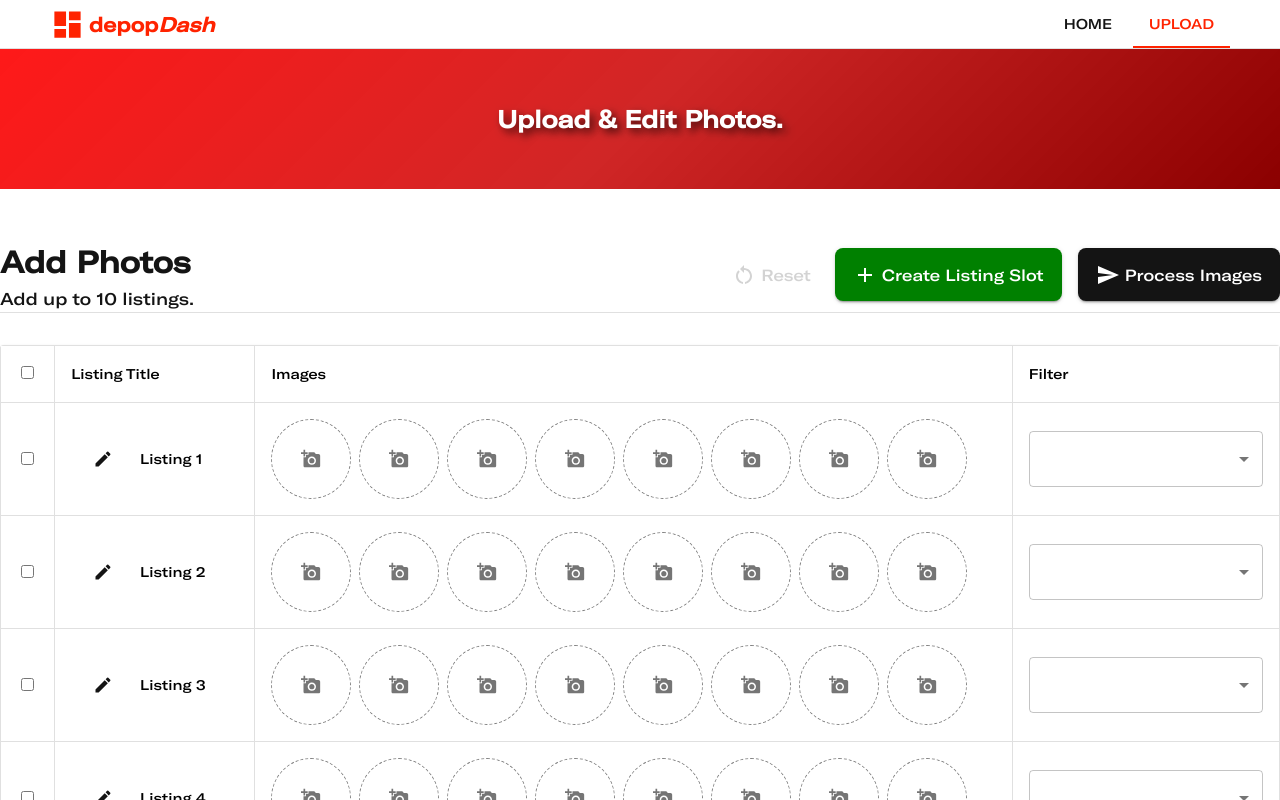
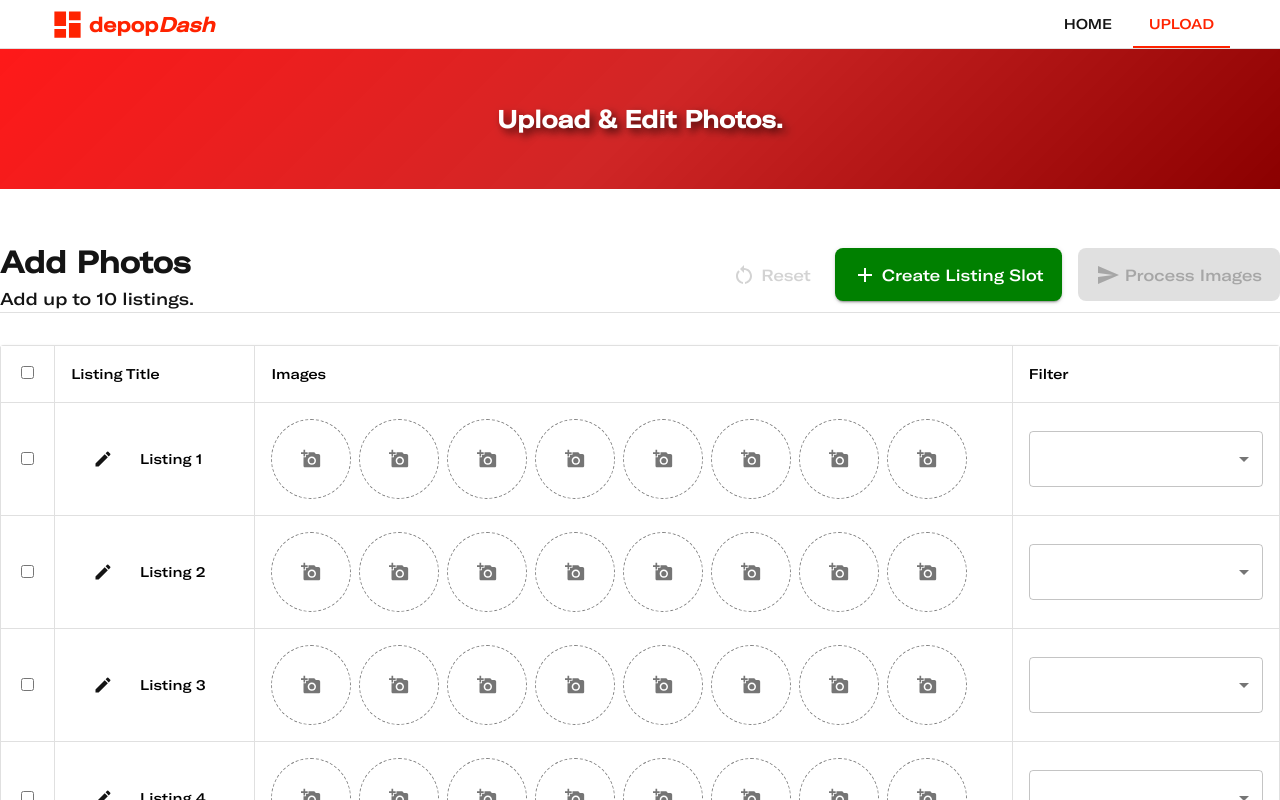
Before and after one commit to max-steele/depop-dash, a React (Create React App) app in the folder frontend/: page /upload in a window 1280 px wide. Shown: the top 800 px of the page. Built offline with nearby package versions, Linux system fonts and the light colour scheme.

Commit message:
fix process button

```diff
--- a/frontend/src/pages/upload/Upload.tsx
+++ b/frontend/src/pages/upload/Upload.tsx
@@ -46,7 +46,11 @@ const Upload: React.FC = () => {
 
   const areRowsSelected = (): boolean => {
     return rows.some(row => row.isSelected);
-  }
+  };
+
+  const processDisabled = (): boolean => {
+    return rows.length === 0 || areRowsSelected() || rows.some(row => !row.filter);
+  };
 
   return (
     <>
@@ -252,7 +256,8 @@ const Upload: React.FC = () => {
                     },
                     mt: 3,
                   }}
-                  disabled={rows.length === 0 || areRowsSelected()}
+                  disabled={processDisabled()}
+                  //disabled={rows.length === 0 || areRowsSelected()}
                 >
                   <SendIcon />
                   <Typography variant="h6" fontSize="16px" color="inherit">
```
